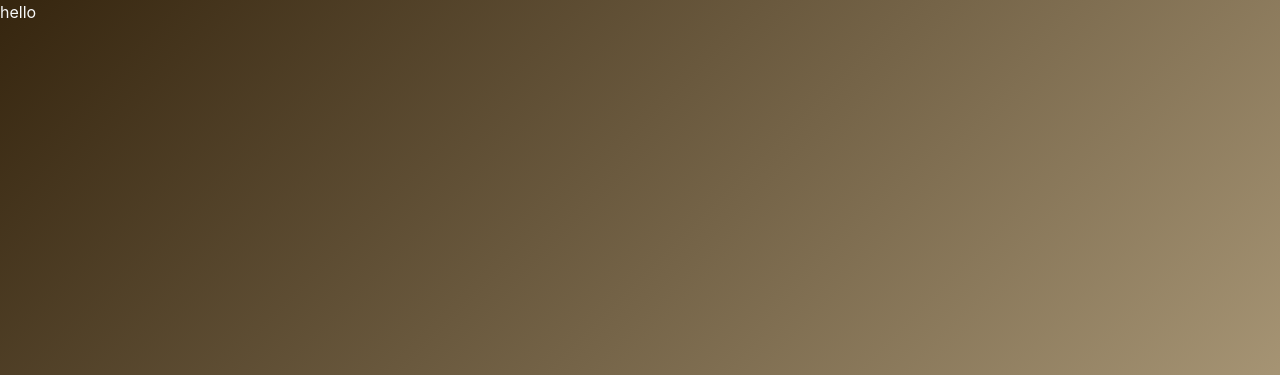
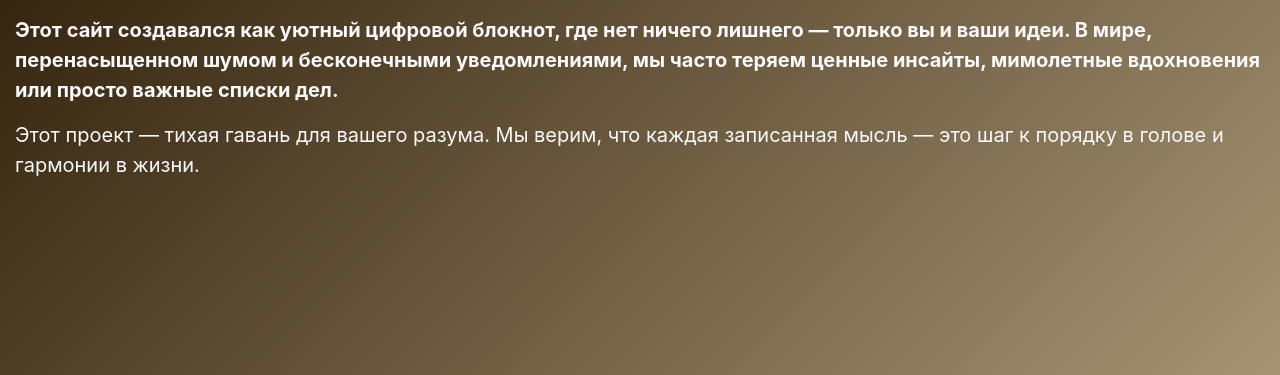
Before and after one commit to ktya1/thrrr, a Django app: page /post/about in a window 1280 px wide. Shown: the part 108-483 px from the top of the page. Run offline with Django 5.2, Linux system fonts and the light colour scheme.

Commit message:
Обновил шаблон страницы About

```diff
--- a/posts/templates/posts/about.html
+++ b/posts/templates/posts/about.html
@@ -2,11 +2,37 @@
 
 {% block styles%}
 
+    <style>
+        :root {
+            --bg-gradient: linear-gradient(135deg, #2e1e08 0%, #bba987 100%);
+            --border: rgba(255, 255, 255, 0.3);
+            --text-primary: #f8f9fa;
+            --accent: #948363;
+            --radius: 14px;
+            --transition-speed: 0.3s;
+            --font-base: 'Inter', -apple-system, BlinkMacSystemFont, 'Segoe UI', Roboto, sans-serif;
+        }
+
+        .about_h4, .about_p{
+            font-size: 20px;
+            margin: 15px;
+        }
+
+    </style>
 {% endblock%}
 
 
 {% block content%}
 
 
-    hello
+    <h4 class="about_h4">
+        Этот сайт создавался как уютный цифровой блокнот, где нет ничего лишнего — только вы и ваши идеи.
+        В мире, перенасыщенном шумом и бесконечными уведомлениями, мы часто теряем ценные инсайты,
+        мимолетные вдохновения или просто важные списки дел.
+    </h4>
+
+    <p class="about_p">
+        Этот проект — тихая гавань для вашего разума. Мы верим,
+        что каждая записанная мысль — это шаг к порядку в голове и гармонии в жизни.
+    </p>
 {% endblock %}
```
